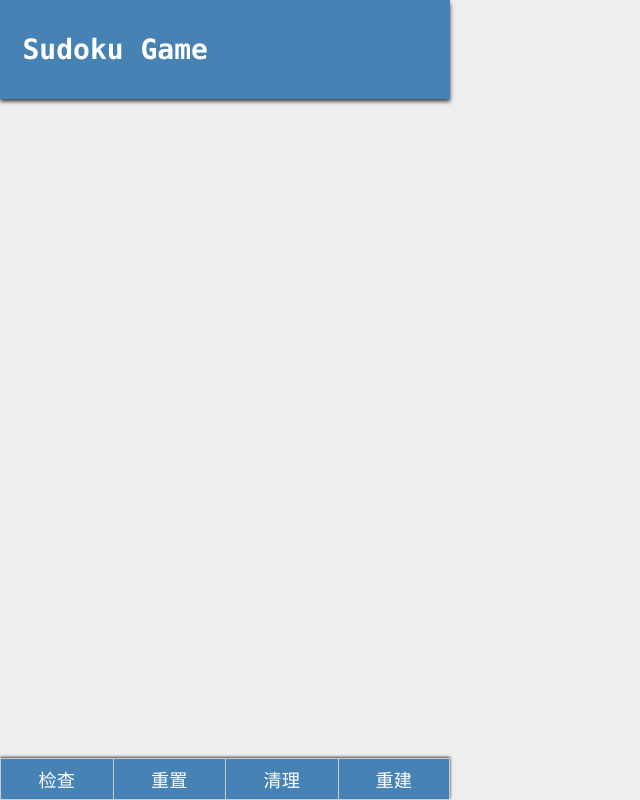
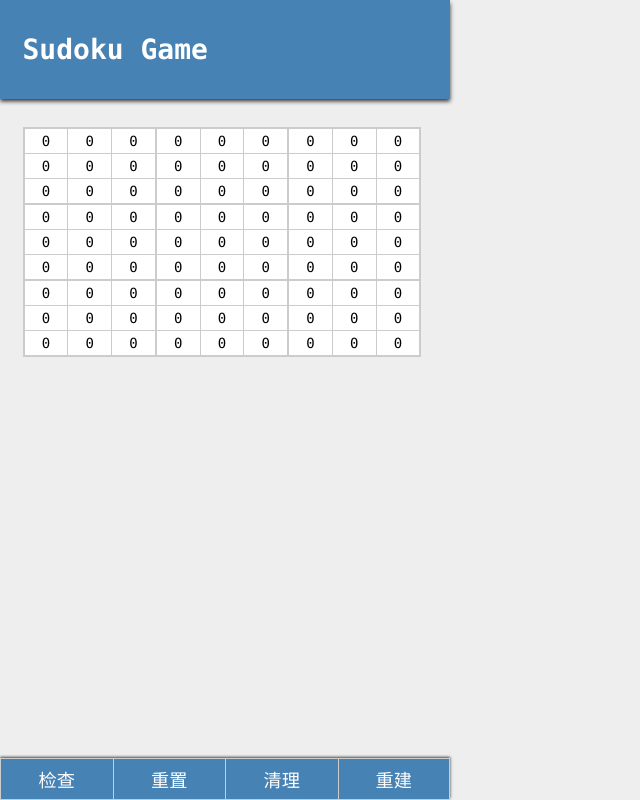
Before and after one commit to suuzhh/sudoku, a website built with webpack: page template.html in a window 1280 px wide. Shown: the whole page, without its empty margins (0-640 px from the left). Built offline with nearby package versions, Linux system fonts and the light colour scheme.

Commit message:
add grid 样式

```diff
--- a/src/index.js
+++ b/src/index.js
@@ -3,8 +3,34 @@ import './scss/main.scss'
 const toolkit = require('./js/toolkit')
 const matrix = toolkit.makeMatrix()
 
-console.log(matrix)
+class Grid {
+    constructor(container) {
+        this._$container = container
+    }
 
-const a = Array.from({ length: 9 }, (v, i) => i)
-console.log(a)
-console.log(toolkit.shuffle(a))
+    build() {
+        const matrix = toolkit.makeMatrix()
+
+        const rowGroupClasses = ['row_g_top', 'row_g_middle', 'row_g_bottom']
+        const colGroupClasses = ['col_g_left', 'col_g_center', 'col_g_right']
+
+        const $cells = matrix.map(rowValues => rowValues.map((cellValue, colIndex) => {
+            return $('<span>')
+                .addClass(colGroupClasses[colIndex % 3])
+                .text(cellValue)
+        }))
+        console.log($cells)
+
+        const $divArray = $cells.map(($spanArray, rowIndex) => {
+            return $('<div>')
+                .addClass('row')
+                .addClass(rowGroupClasses[rowIndex % 3])
+                .append($spanArray)
+        })
+
+        this._$container.append($divArray)
+    }
+}
+
+
+new Grid($('#container')).build()
--- a/src/scss/main.scss
+++ b/src/scss/main.scss
@@ -24,6 +24,53 @@ body {
     color: #fff;
     box-shadow: $shadowBottom;
     margin-bottom: 2rem;
+}
+
+.container {
+    padding-left: 5%;
+
+    .row {
+
+        > span {
+            display: inline-block;
+            cursor: pointer;
+            text-align: center;
+            width: 10%;
+            height: 24px;
+            line-height: 24px;
+            border: 1px solid #ccc;
+            background: #fff;
+            border-right-width: 0;
+            border-bottom-width: 0;
+
+            &.col_g_right {
+                border-right-width: 1px;
+            }
+            &:first-child {
+                border-left-width: 2px;
+            }
+            &:last-child {
+                border-right-width: 2px;
+            }
+        }
+
+        &.row_g_bottom {
+            > span {
+                border-bottom-width: 1px;
+            }
+        }
+        &:first-child {
+            > span {
+                border-top-width: 2px;
+            }
+        }
+
+        &:last-child {
+            > span {
+                border-bottom-width: 2px;
+            }
+        }
+    }
 }
 
 .hidden {
--- a/template.html
+++ b/template.html
@@ -21,5 +21,7 @@
     </div>
     <!-- 弹出面板 -->
     <div id="popupNumbers" class="grid popup-num hidden"></div>
+
+    <script src="http://code.jquery.com/jquery-3.1.1.min.js"></script>
 </body>
 </html>
```
